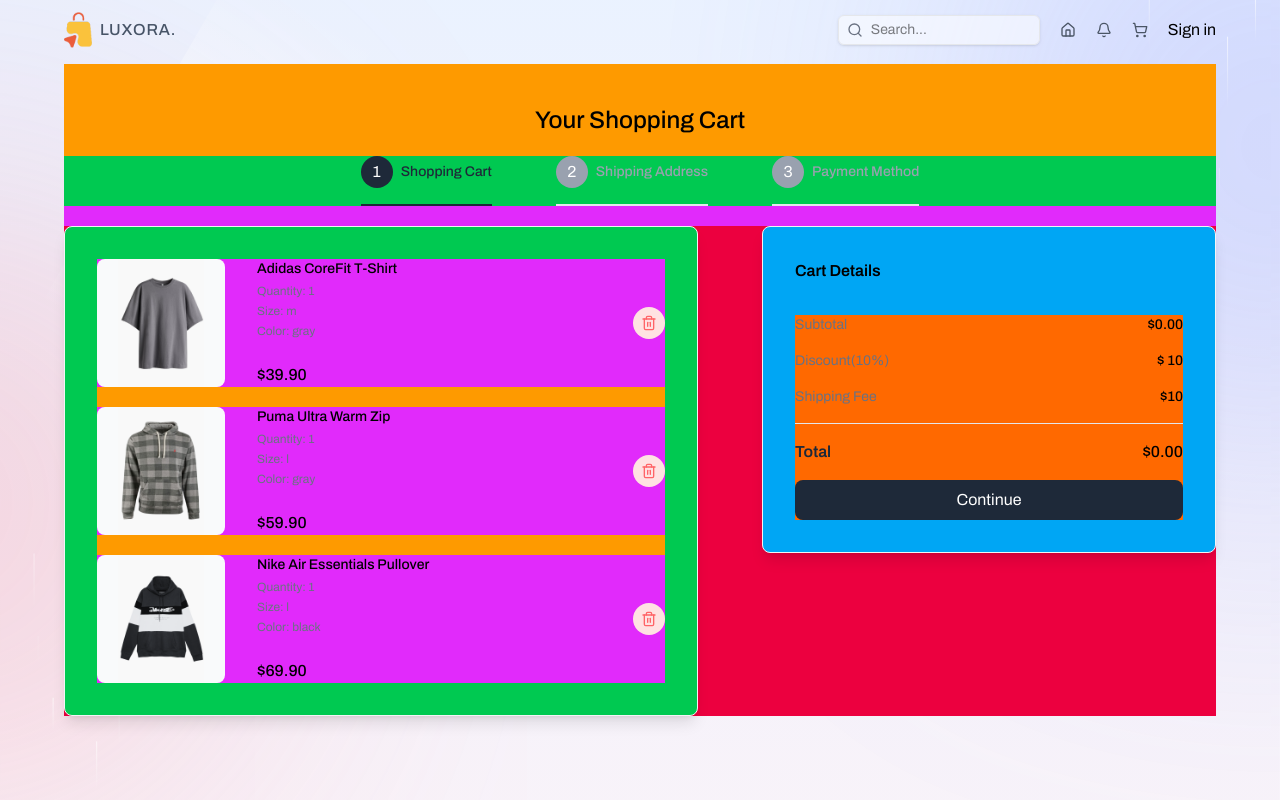
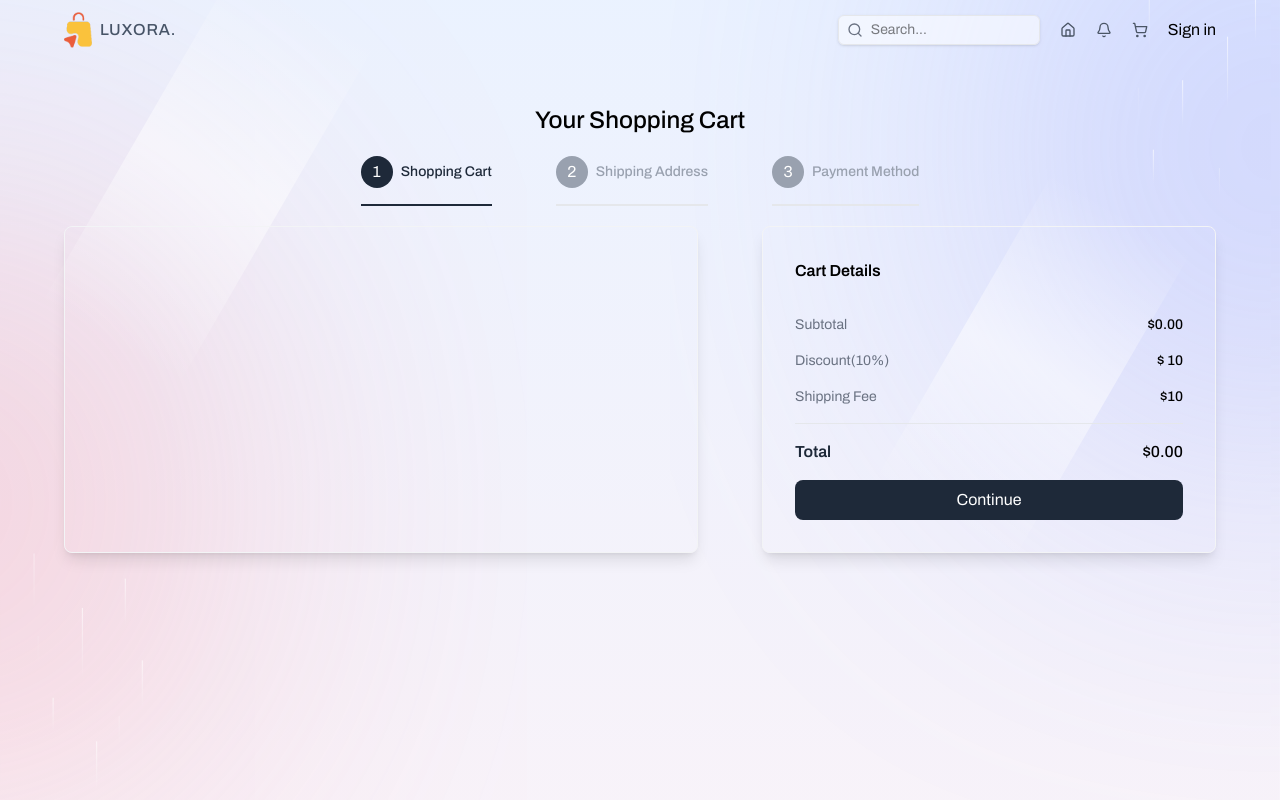
Before and after one commit to andryariadi/luxora, a Next.js app: page /cart in a window 1280 px wide. Shown: the top 800 px of the page. Built offline with nearby package versions, Linux system fonts and the light colour scheme.

Commit message:
feat(cartStore): add cart store for management state

```diff
--- a/src/app/(root)/cart/page.tsx
+++ b/src/app/(root)/cart/page.tsx
@@ -2,7 +2,7 @@
 
 const CartPage = () => {
   return (
-    <section className="bg-amber-500 container flex flex-col items-center justify-center gap-5 pt-10">
+    <section className="b-amber-500 container flex flex-col items-center justify-center gap-5 pt-10">
       {/* Title */}
       <h1 className="text-2xl font-medium">Your Shopping Cart</h1>
 
--- a/src/app/(root)/products/[id]/page.tsx
+++ b/src/app/(root)/products/[id]/page.tsx
@@ -14,7 +14,7 @@
   const selectedColor = color || (product?.colors[0] as string);
 
   return (
-    <section className="b-amber-500 container flex flex-col md:flex-row md:gap-10 pt-10">
+    <section className="b-amber-500 container flex flex-col md:flex-row items-start md:gap-10 pt-10">
       {/* Left - Product Image */}
       <div className="w-full lg:w-5/12 relative aspect-[2/3]">
         <Image src={product.images[selectedColor]} alt={product.name} fill className="object-contain rounded-md" />
--- a/src/components/CartProductList.tsx
+++ b/src/components/CartProductList.tsx
@@ -1,14 +1,17 @@
 "use client";
 
-import { cartItems } from "@/libs/constant";
+import useCartStore from "@/libs/stores/cartStore";
+// import { cartItems } from "@/libs/constant";
 import { Trash2 } from "lucide-react";
 import Image from "next/image";
 
 const CartProductList = () => {
+  const { cart } = useCartStore();
+
   return (
-    <div className="bg-amber-500 space-y-5">
-      {cartItems.map((item) => (
-        <div className="bg-fuchsia-500 flex items-center justify-between" key={item.id + item.selectedSize + item.selectedColor}>
+    <div className="b-amber-500 space-y-5">
+      {cart.map((item) => (
+        <div className="b-fuchsia-500 flex items-center justify-between" key={item.id + item.selectedSize + item.selectedColor}>
           {/* Image & Product Details */}
           <div className="flex gap-8">
             {/* Product Image */}
--- a/src/components/PaymentForm.tsx
+++ b/src/components/PaymentForm.tsx
@@ -23,7 +23,7 @@
     console.log(data, "<---handlePaymentForm");
   };
   return (
-    <form onSubmit={handleSubmit(handlePaymentForm)} className="bg-amber-500 space-y-5">
+    <form onSubmit={handleSubmit(handlePaymentForm)} className="b-amber-500 space-y-5">
       {/* Name Card Input */}
       <div className="flex flex-col gap-1">
         <label htmlFor="cardHolder" className="text-xs text-gray-500 font-medium">
--- a/src/components/ProductInteraction.tsx
+++ b/src/components/ProductInteraction.tsx
@@ -44,7 +44,7 @@
     toast.success("Product added to cart");
   };
 
-  // console.log({ ca rt }, "<---interaction");
+  console.log({ cart }, "<---interaction");
 
   return (
     <div className="b-rose-600 space-y-5">
--- a/src/components/ShippingForm.tsx
+++ b/src/components/ShippingForm.tsx
@@ -24,7 +24,7 @@
   };
 
   return (
-    <form onSubmit={handleSubmit(handleShippingForm)} className="bg-amber-500 space-y-5">
+    <form onSubmit={handleSubmit(handleShippingForm)} className="b-amber-500 space-y-5">
       {/* Name Input */}
       <div className="flex flex-col gap-1">
         <label htmlFor="name" className="text-xs text-gray-500 font-medium">
--- a/src/components/StepsCart.tsx
+++ b/src/components/StepsCart.tsx
@@ -29,9 +29,9 @@
   const { cart } = useCartStore();
 
   return (
-    <div className="bg-fuchsia-500 w-full space-y-5">
+    <div className="b-fuchsia-500 w-full space-y-5">
       {/* Top - Step Buttons */}
-      <div className="bg-green-500 flex flex-col lg:flex-row items-center justify-center gap-8 lg:gap-16">
+      <div className="b-green-500 flex flex-col lg:flex-row items-center justify-center gap-8 lg:gap-16">
         {stepsMenu.map((step) => (
           <button type="button" key={step.id} className={`flex items-center gap-2 border-b-2 pb-4 ${step.id === activeStep ? "border-gray-800" : "border-gray-200"}`} onClick={() => handleStepChange(step.id)}>
             {/* Step Number */}
@@ -44,9 +44,9 @@
       </div>
 
       {/* Bottom - Step Content */}
-      <div className="bg-rose-600 w-full flex flex-col lg:flex-row gap-16">
+      <div className="b-rose-600 w-full flex flex-col lg:flex-row gap-16">
         {/* Left - Content */}
-        <div className="bg-green-500 w-full lg:w-7/12 shadow-lg border-1 border-gray-100 p-8 rounded-lg flex flex-col gap-8">
+        <div className="b-green-500 w-full lg:w-7/12 shadow-lg border-1 border-gray-100 p-8 rounded-lg flex flex-col gap-8">
           {activeStep === 1 ? (
             <CartProductList />
           ) : activeStep === 2 ? (
@@ -59,11 +59,11 @@
         </div>
 
         {/* Right - Cart Detail */}
-        <div className="bg-sky-500 h-max w-full lg:w-5/12 shadow-lg border-1 border-gray-100 p-8 rounded-lg flex flex-col gap-8">
+        <div className="b-sky-500 h-max w-full lg:w-5/12 shadow-lg border-1 border-gray-100 p-8 rounded-lg flex flex-col gap-8">
           {/* Title */}
           <h2 className="font-semibold">Cart Details</h2>
 
-          <div className="bg-orange-500 space-y-4">
+          <div className="b-orange-500 space-y-4">
             {/* Subtotal */}
             <div className="flex justify-between text-sm">
               <p className="text-gray-500">Subtotal</p>
--- a/src/libs/stores/cartStore.ts
+++ b/src/libs/stores/cartStore.ts
@@ -6,16 +6,28 @@
   hasHydrated: false,
   addToCart: (product) =>
     set((state) => {
-      const productExists = state.cart.find((item) => item.id === product.id);
+      console.log({ state, product }, "<---addToCart");
 
-      if (productExists) {
-        return {
-          cart: state.cart.map((item) => (item.id === product.id ? { ...item, quantity: item.quantity + 1 } : item)),
-        };
+      const existingIndex = state.cart.findIndex((p) => p.id === product.id && p.selectedSize === product.selectedSize && p.selectedColor === product.selectedColor);
+
+      if (existingIndex !== -1) {
+        const updatedCart = [...state.cart];
+
+        updatedCart[existingIndex].quantity += product.quantity || 1;
+
+        return { cart: updatedCart };
       }
 
       return {
-        cart: [...state.cart, { ...product, quantity: 1 }],
+        cart: [
+          ...state.cart,
+          {
+            ...product,
+            quantity: product.quantity || 1,
+            selectedSize: product.selectedSize,
+            selectedColor: product.selectedColor,
+          },
+        ],
       };
     }),
 }));
--- a/src/libs/types/index.ts
+++ b/src/libs/types/index.ts
@@ -1,5 +1,5 @@
 import z from "zod";
-import { shippingFormSchema } from "../zod/validation";
+import { paymentFormSchema, shippingFormSchema } from "../zod/validation";
 
 export type ProductType = {
   id: string | number;
@@ -30,3 +30,4 @@
 };
 
 export type ShippingFormInputs = z.infer<typeof shippingFormSchema>;
+export type PaymentFormInputs = z.infer<typeof paymentFormSchema>;
```
Also changed, not shown: 1 other file (tests, documents, lock files or other folders).
